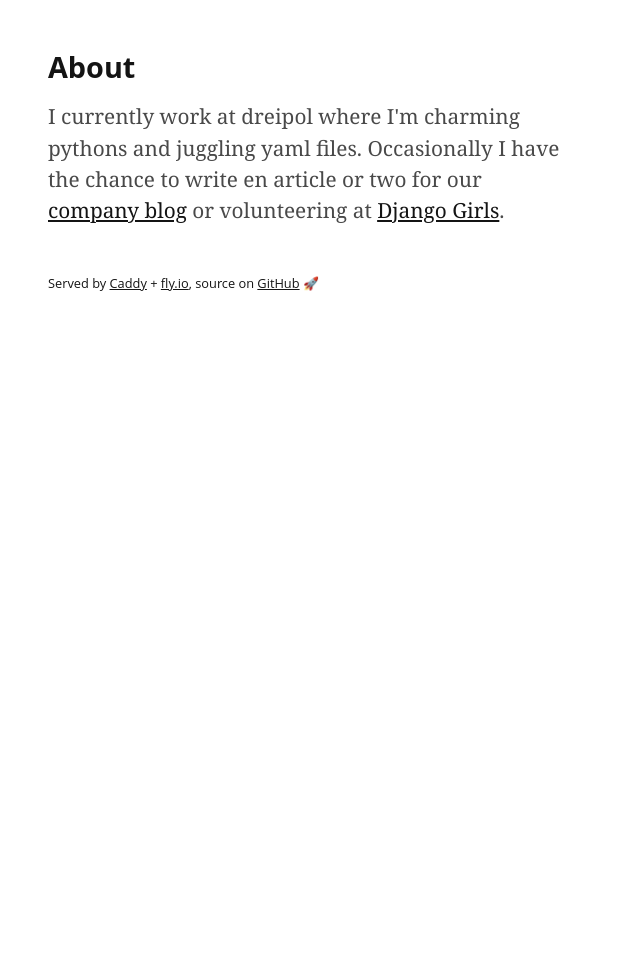
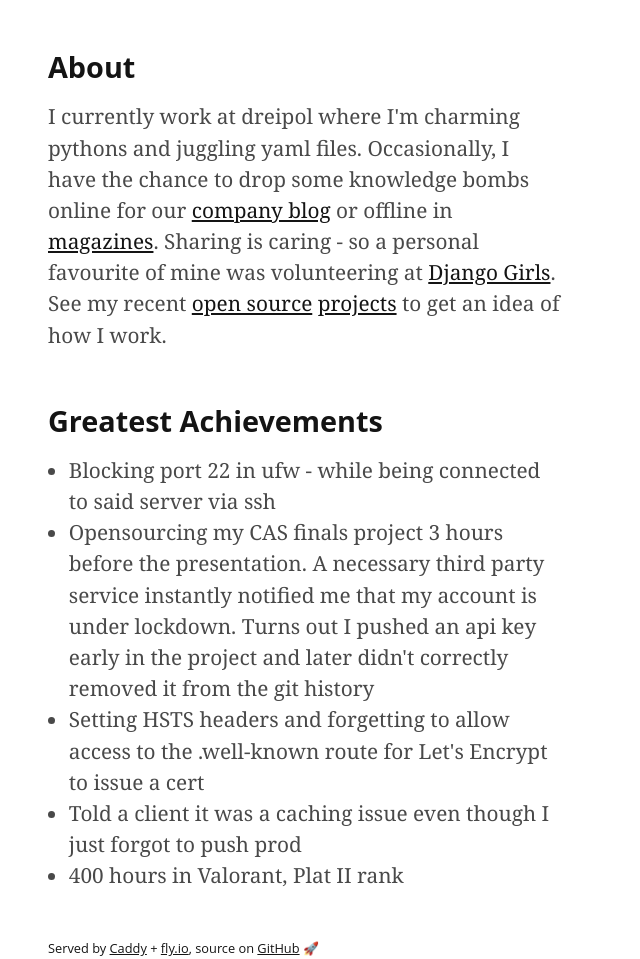
Before and after one commit to sidneywidmer/sidney.dev, a plain HTML site: page public/index.html in a window 1280 px wide. Shown: the part 125-1084 px from the top of the page, without its empty margins (0-640 px from the left). Before the commit the page ends 848 px from the top, so only its background shows below. Drawn offline with Linux system fonts and the light colour scheme.

Commit message:
Add content

```diff
--- a/public/index.html
+++ b/public/index.html
@@ -20,10 +20,20 @@
 				</header>
 				<article>
 					<h2>About</h2>
-				<p>I currently work at dreipol where I'm charming pythons and juggling yaml files. Occasionally I have the chance to write en article or two for our <a href="https://medium.com/@sidneywidmer" target="_blank">company blog</a> or volunteering at <a href="https://twitter.com/sidneywidmer/status/1148259688674447365" target="blank">Django Girls</a>.</p>
+					<p>I currently work at dreipol where I'm charming pythons and juggling yaml files. Occasionally, I have the chance to drop some knowledge bombs online for our <a href="https://medium.com/@sidneywidmer" target="_blank">company blog</a> or offline in <a href="https://twitter.com/dreipol/status/1357242064757551105" target="_balnk">magazines</a>. Sharing is caring - so a personal favourite of mine was volunteering at <a href="https://twitter.com/sidneywidmer/status/1148259688674447365" target="blank">Django Girls</a>. See my recent <a href="https://github.com/dreipol/pyattest" target="_blank">open source</a> <a href="https://github.com/dreipol/django-dreiattest" target="_blank">projects</a> to get an idea of how I work.</p>
+				</article>
+				<article>
+					<h2>Greatest Achievements</h2>
+					<ul>
+						<li>Blocking port 22 in ufw - while being connected to said server via ssh</li>
+						<li>Opensourcing my CAS finals project 3 hours before the presentation. A necessary third party service instantly notified me that my account is under lockdown. Turns out I pushed an api key early in the project and later didn't correctly removed it from the git history</li>
+						<li>Setting HSTS headers and forgetting to allow access to the .well-known route for Let's Encrypt to issue a cert</li>
+						<li>Told a client it was a caching issue even though I just forgot to push prod</li>
+						<li>400 hours in Valorant, Plat II rank</li>
+					</ul>
 				</article>
 				<footer>
-				Served by <a href="https://caddyserver.com" target="_blank">Caddy</a> + <a href="https://fly.io" target="_blank">fly.io</a>, source on <a href="" target="_blank">GitHub</a> 🚀
+					Served by <a href="https://caddyserver.com" target="_blank">Caddy</a> + <a href="https://fly.io" target="_blank">fly.io</a>, source on <a href="https://github.com/sidneywidmer/sidney.dev" target="_blank">GitHub</a> 🚀
 				</footer>
 			</section>
 		</main>
--- a/public/style.css
+++ b/public/style.css
@@ -41,7 +41,6 @@ p {
 
 p, ul, a, span {
   color: #494949;
-  fletter-spacing: -0.01em;
 }
 
 ul {
@@ -49,7 +48,9 @@ ul {
 }
 
 li {
-  margin-left: 1.5rem;
+  font-family: Georgia,Times,Times New Roman,serif;
+  font-size: 1.3rem;
+  margin-left:  1em;
 }
 
 a {
```
Lines whose indentation alone changed are shown as unchanged.
